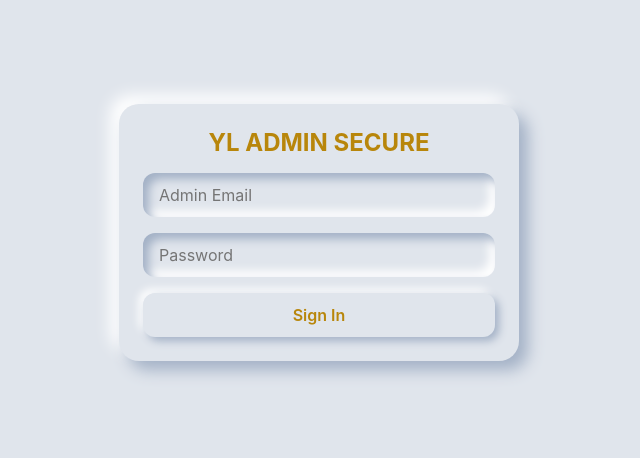
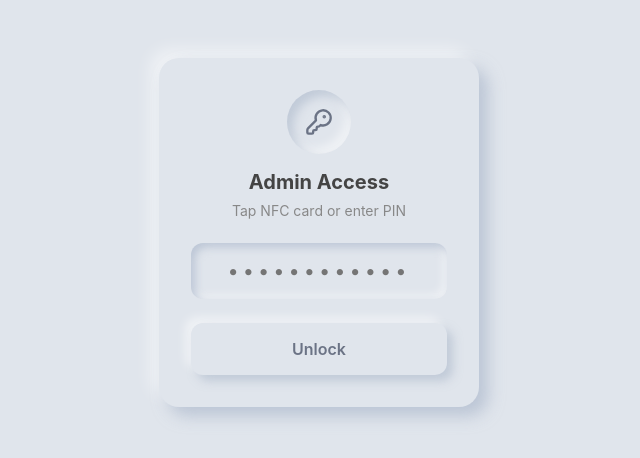
Before and after one commit to jssrll01/yladmin, a React (Vite) app: page /login in a window 1280 px wide. Shown: the part 168-626 px from the top of the page, without its empty margins (321-961 px from the left). Built offline with nearby package versions, Linux system fonts and the light colour scheme; no server answers.

Commit message:
Switch to Neumorphic PIN and NFC authentication

```diff
--- a/src/pages/Login.jsx
+++ b/src/pages/Login.jsx
@@ -1,36 +1,114 @@
-import { useState } from 'react';
-import { useNavigate } from 'react-router-dom';
-import { supabase } from '../supabase';
+import { useState, useEffect } from 'react';
+import { useNavigate, useLocation } from 'react-router-dom';
+import { supabase } from '../supabase.js';
+import { KeyRound } from 'lucide-react';
 
 export default function Login() {
-  const [email, setEmail] = useState('');
-  const [password, setPassword] = useState('');
-  const [err, setErr] = useState('');
-  const nav = useNavigate();
+  const [pin, setPin] = useState('');
+  const [loading, setLoading] = useState(false);
+  const [error, setError] = useState('');
+  const navigate = useNavigate();
+  const location = useLocation();
 
-  const handleLogin = async (e) => {
+  // The dedicated backend account for PIN/NFC logins
+  const NFC_EMAIL = 'nfc@yuelin.local';
+
+  const attemptLogin = async (pinCode) => {
+    setLoading(true);
+    setError('');
+
+    try {
+      // Authenticate with Supabase so your database RLS policies allow CRUD operations
+      const { error } = await supabase.auth.signInWithPassword({
+        email: NFC_EMAIL,
+        password: pinCode,
+      });
+
+      if (error) throw error;
+
+      // Wipe the PIN from the browser's URL bar instantly for security
+      window.history.replaceState(null, '', window.location.pathname);
+
+      // RequireAdmin in App.jsx will automatically route to "/"
+      navigate(location.state?.from || '/', { replace: true });
+    } catch (err) {
+      console.error('[yladmin] PIN Auth Error:', err);
+      setError('Invalid PIN code');
+      setLoading(false);
+    }
+  };
+
+  // Auto-login if accessed via NFC card URL
+  useEffect(() => {
+    const hash = window.location.hash;
+    if (hash.startsWith('#pin=')) {
+      const urlPin = hash.replace('#pin=', '');
+      attemptLogin(urlPin);
+    }
+  }, []);
+
+  const handleSubmit = (e) => {
     e.preventDefault();
-    setErr('');
-    const { data, error } = await supabase.auth.signInWithPassword({ email, password });
-    if (error) return setErr(error.message);
-
-    // Verify admin status securely
-    const { data: isAdmin } = await supabase.rpc('is_admin');
-    if (!isAdmin) {
-      await supabase.auth.signOut();
-      return setErr('Unauthorized. You are not an admin.');
-    }
-    nav('/');
+    attemptLogin(pin);
   };
 
   return (
-    <div style={{ minHeight: '100vh', display: 'grid', placeItems: 'center' }}>
-      <form className="card stack" style={{ width: 400 }} onSubmit={handleLogin}>
-        <h2 style={{ textAlign: 'center', color: 'var(--gold)' }}>YL ADMIN SECURE</h2>
-        <div className="input"><input type="email" placeholder="Admin Email" value={email} onChange={e => setEmail(e.target.value)} required /></div>
-        <div className="input"><input type="password" placeholder="Password" value={password} onChange={e => setPassword(e.target.value)} required /></div>
-        {err && <p style={{ color: 'var(--bad)', fontSize: 14 }}>{err}</p>}
-        <button className="btn gold" style={{ justifyContent: 'center' }}>Sign In</button>
+    <div style={{ minHeight: '100vh', display: 'grid', placeItems: 'center', background: 'var(--bg)' }}>
+      <form className="card" onSubmit={handleSubmit} style={{ width: 320, padding: 32, display: 'flex', flexDirection: 'column', gap: 24, background: 'var(--bg)', borderRadius: 20, boxShadow: '9px 9px 16px rgb(163,177,198,0.6), -9px -9px 16px rgba(255,255,255, 0.5)' }}>
+
+        <div style={{ textAlign: 'center' }}>
+          <div style={{ width: 64, height: 64, margin: '0 auto 16px', display: 'flex', alignItems: 'center', justifyContent: 'center', borderRadius: '50%', background: 'var(--bg)', boxShadow: 'inset 6px 6px 10px 0 rgba(163,177,198, 0.5), inset -6px -6px 10px 0 rgba(255,255,255, 0.5)' }}>
+            <KeyRound size={28} color="#6b7385" />
+          </div>
+          <h2 style={{ margin: 0, color: '#444', fontSize: 20 }}>Admin Access</h2>
+          <p style={{ margin: '8px 0 0', fontSize: 14, color: '#888' }}>Tap NFC card or enter PIN</p>
+        </div>
+
+        {error && (
+          <div style={{ color: '#b00020', fontSize: 14, textAlign: 'center', background: '#ffebeb', padding: '8px', borderRadius: 8 }}>
+            {error}
+          </div>
+        )}
+
+        <input
+          type="password"
+          className="input"
+          value={pin}
+          onChange={(e) => setPin(e.target.value)}
+          placeholder="••••••••••••"
+          style={{
+            textAlign: 'center',
+            letterSpacing: 4,
+            fontSize: 20,
+            padding: 16,
+            border: 'none',
+            borderRadius: 12,
+            background: 'var(--bg)',
+            boxShadow: 'inset 4px 4px 8px rgb(163,177,198,0.6), inset -4px -4px 8px rgba(255,255,255, 0.5)',
+            color: '#444',
+            outline: 'none'
+          }}
+          autoFocus
+        />
+
+        <button
+          type="submit"
+          disabled={loading || !pin}
+          style={{
+            padding: 16,
+            border: 'none',
+            borderRadius: 12,
+            background: 'var(--bg)',
+            boxShadow: '6px 6px 10px 0 rgba(163,177,198, 0.5), -6px -6px 10px 0 rgba(255,255,255, 0.5)',
+            color: '#6b7385',
+            fontWeight: 600,
+            fontSize: 16,
+            cursor: loading || !pin ? 'not-allowed' : 'pointer',
+            transition: 'all 0.2s ease'
+          }}
+        >
+          {loading ? 'Verifying...' : 'Unlock'}
+        </button>
       </form>
     </div>
   );
```
